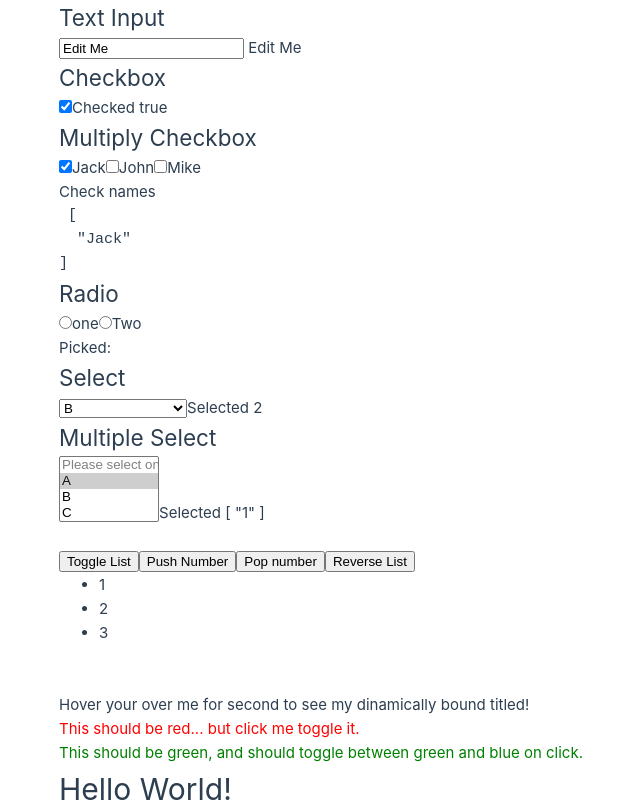
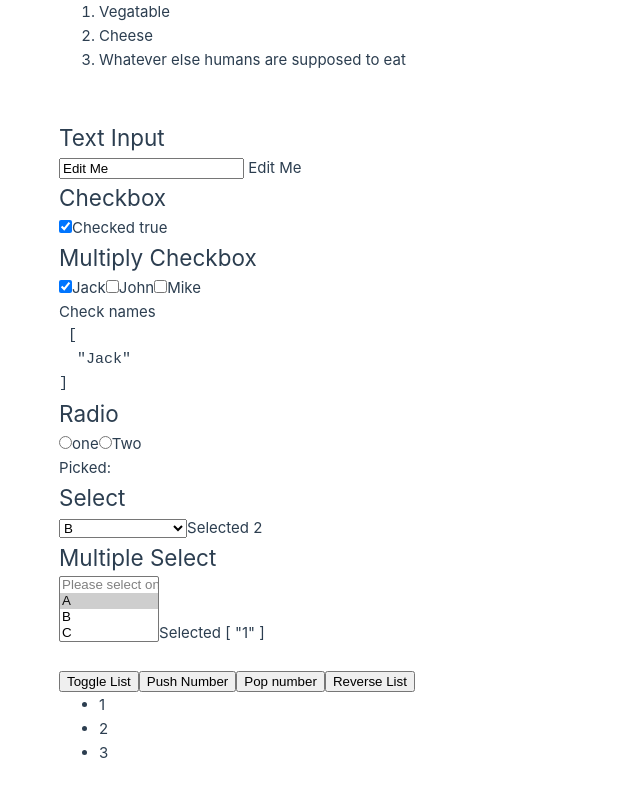
Before and after one commit to thitiphong18/Lab2, a Vue app: page / in a window 1280 px wide. Shown: the top 802 px of the page, without its empty margins (57-697 px from the left). Built offline with nearby package versions, Linux system fonts and the light colour scheme.

Commit message:
Update 9

```diff
--- a/src/App.vue
+++ b/src/App.vue
@@ -7,10 +7,13 @@ import HandingUserInput from "./components/HandingUserInput.vue";
 import AtributeBindings from "./components/AtributeBindings.vue";
 import ConditionalsAndLoops from "./components/ConditionalsAndLoops.vue";
 import FormBindings from "./components/FormBindings.vue";
+import SimpleComponent from "./components/SimpleComponent.vue";
 </script>
 
 <template>
   <div>
+    <SimpleComponent />
+    <br /><br />
     <FormBindings />
     <br /><br />
     <ConditionalsAndLoops />
--- /dev/null
+++ b/src/components/SimpleComponent.vue
@@ -0,0 +1,14 @@
+<script setup lang="ts">
+import { ref } from "vue";
+const groceryList = ref([
+  { id: 0, text: "Vegatable" },
+  { id: 1, text: "Cheese" },
+  { id: 2, text: "Whatever else humans are supposed to eat" },
+]);
+</script>
+
+<template>
+  <ol>
+    <li v-for="item of groceryList" :key="item.id">{{ item.text }}</li>
+  </ol>
+</template>
```
